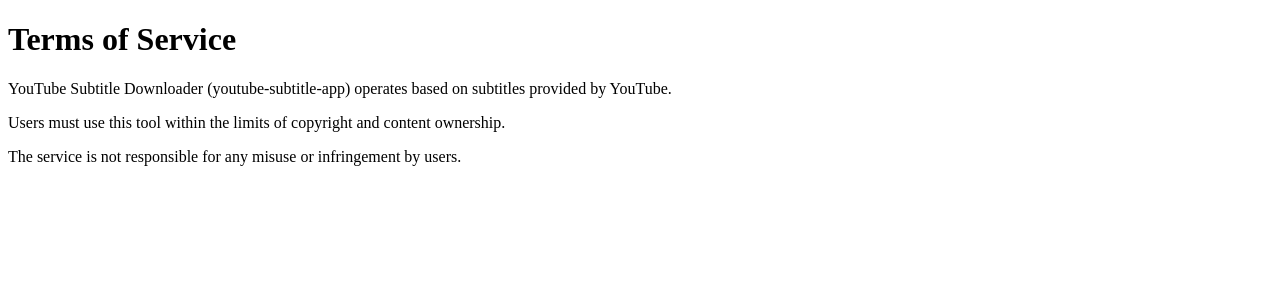
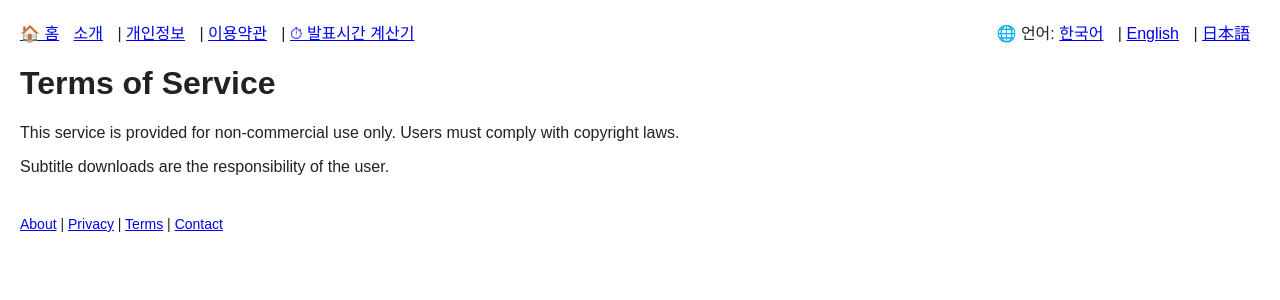
Before and after one commit to ieum3355/youtube-subtitle-app, a Flask app: page /terms_en in a window 1280 px wide. Shown: the top 300 px of the page. Run offline with Flask 3, Linux system fonts and the light colour scheme.

Commit message:
Update terms_en.html

```diff
--- a/templates/terms_en.html
+++ b/templates/terms_en.html
@@ -1,13 +1,7 @@
-<!DOCTYPE html>
-<html lang="en">
-<head>
-  <meta charset="UTF-8">
-  <title>Terms of Service - YouTube Subtitle Downloader</title>
-</head>
-<body>
-  <h1>Terms of Service</h1>
-  <p>YouTube Subtitle Downloader (youtube-subtitle-app) operates based on subtitles provided by YouTube.</p>
-  <p>Users must use this tool within the limits of copyright and content ownership.</p>
-  <p>The service is not responsible for any misuse or infringement by users.</p>
-</body>
-</html>
+{% extends "base.html" %}
+{% block title %}Terms of Service - YouTube Subtitle Downloader{% endblock %}
+{% block content %}
+<h1>Terms of Service</h1>
+<p>This service is provided for non-commercial use only. Users must comply with copyright laws.</p>
+<p>Subtitle downloads are the responsibility of the user.</p>
+{% endblock %}
```
